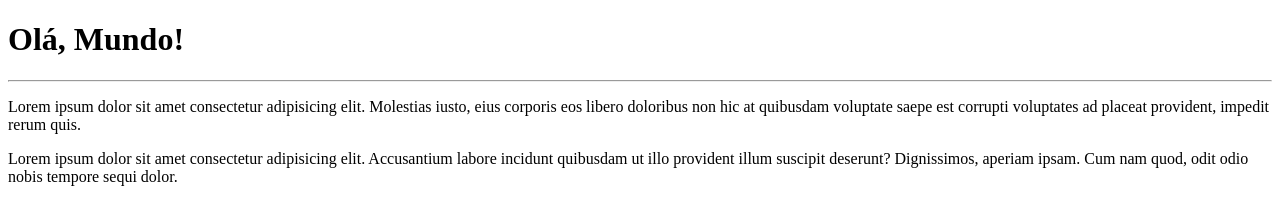
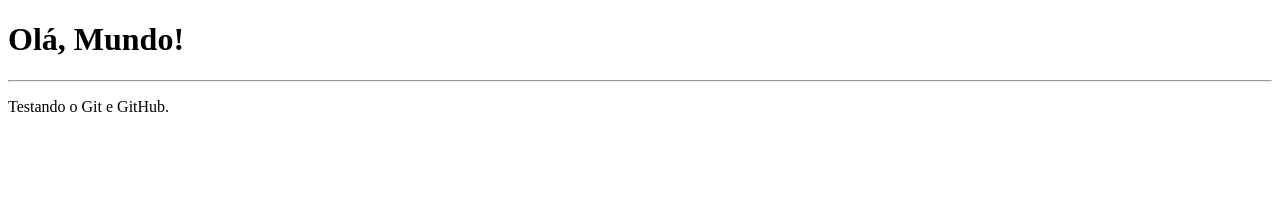
Before and after one commit to GuilhermeSbizero0804/Ola_Mundo, a plain HTML site: page Site-exemplo/index.html in a window 1280 px wide. Drawn offline with Linux system fonts and the light colour scheme.

Commit message:
Update index.html

```diff
--- a/Site-exemplo/index.html
+++ b/Site-exemplo/index.html
@@ -8,8 +8,6 @@
 <body>
     <h1>Olá, Mundo!</h1>
     <hr>
-    <p>
-Lorem ipsum dolor sit amet consectetur adipisicing elit. Molestias iusto, eius corporis eos libero doloribus non hic at quibusdam voluptate saepe est corrupti voluptates ad placeat provident, impedit rerum quis.</p>
-<p> Lorem ipsum dolor sit amet consectetur adipisicing elit. Accusantium labore incidunt quibusdam ut illo provident illum suscipit deserunt? Dignissimos, aperiam ipsam. Cum nam quod, odit odio nobis tempore sequi dolor.</p>
+   <p>Testando o Git e GitHub.</p>
 </body>
 </html>
```
